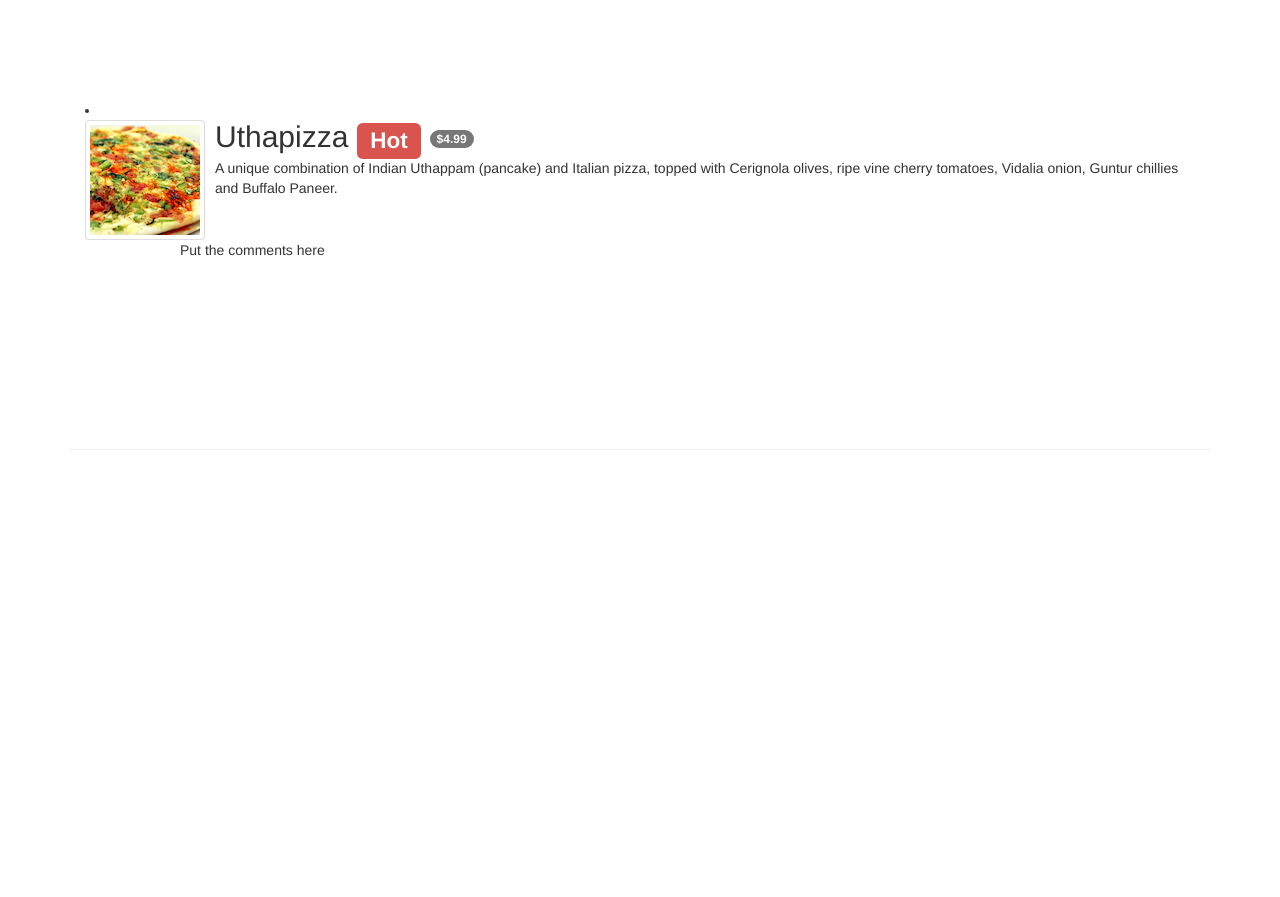
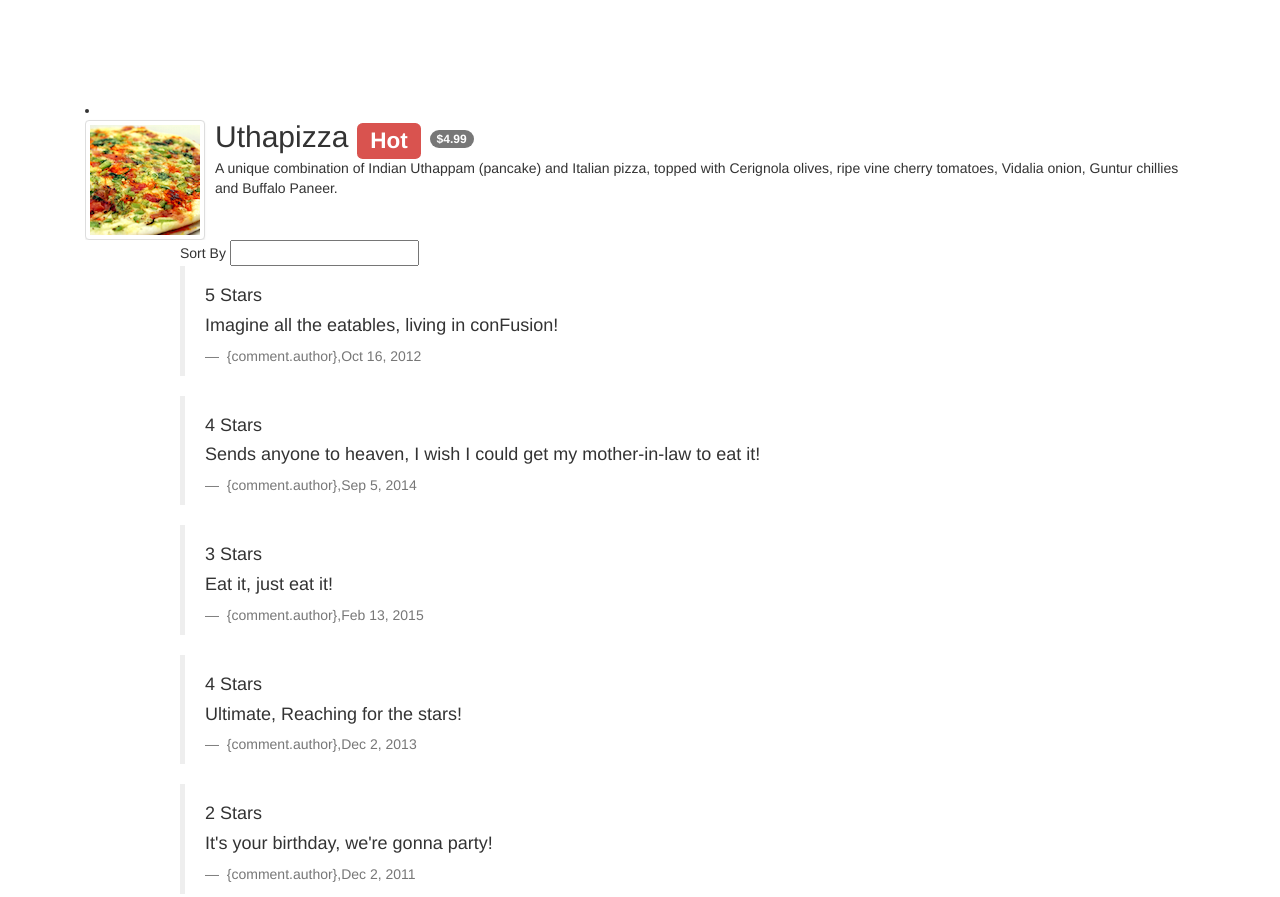
Before and after one commit to moamen-ahmed/confusion, a website: page app/dishdetail.html in a window 1280 px wide. Shown: the top 897 px of the page. Before the commit the page ends 800 px from the top, so only its background shows below. Drawn offline with Linux system fonts and the light colour scheme.

Commit message:
finish task first week angular

```diff
--- a/app/dishdetail.html
+++ b/app/dishdetail.html
@@ -46,7 +46,24 @@
 
             </div>
             <div class="col-xs-9 col-xs-offset-1">
-                <p>Put the comments here</p>
+             <div ng-controller="dishDetailController as dishDetailCtrl">
+                 Sort By <input type="text" ng-model="dishDetailCtrl.sortBy">
+                 <ul class="list-unstyled" ng-repeat="comment in dishDetailCtrl.dish.comments | orderBy:dishDetailCtrl.sortBy">
+                    <li>
+                         <blockquote>
+                             <h4>{{comment.rating}} Stars</h4>
+                             <h4>{{comment.comment}}</h4>
+                             <footer>
+                                 {comment.author},{{comment.date | date:meduimdate}}
+                             </footer>
+
+                        </blockquote>
+                     </li>
+                 </ul>
+
+
+             </div>
+
             </div>
         </div>
 
```
